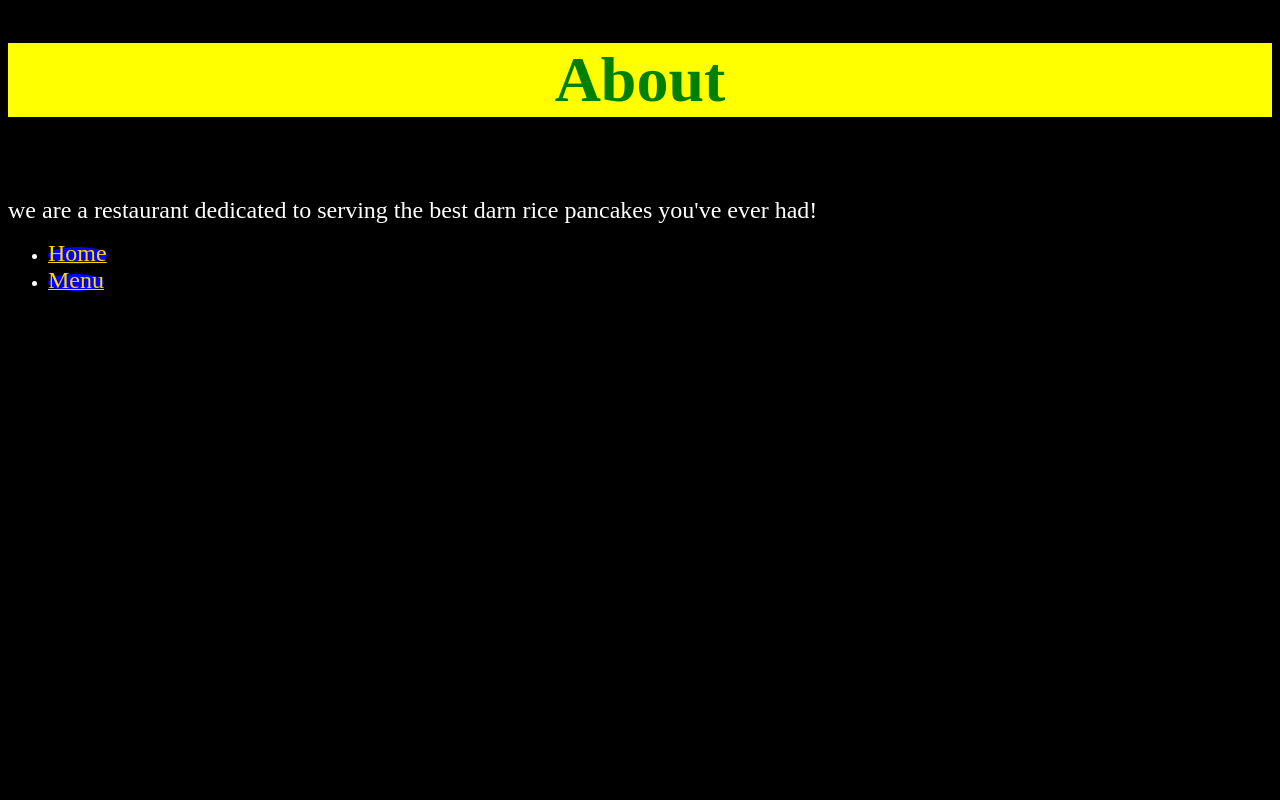
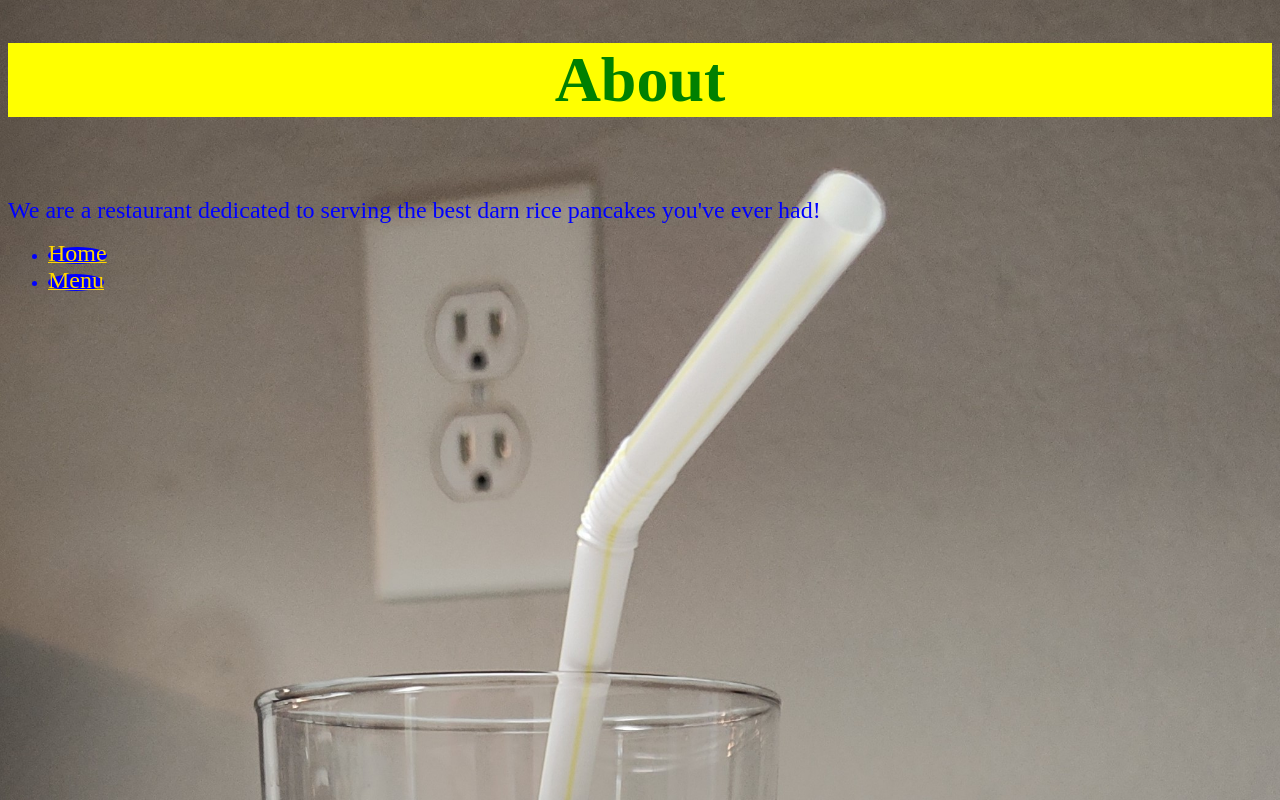
Before and after one commit to isaiah314/coding-2, a plain HTML site: page about.html in a window 1280 px wide. Drawn offline with Linux system fonts and the light colour scheme.

Commit message:
added image

```diff
--- a/about.html
+++ b/about.html
@@ -8,7 +8,7 @@
 </head>
 <body>
     <font size="+3"><h1><center>About</center></h1></font><br>
-    <font size="+2">we are a restaurant dedicated to serving the best darn rice pancakes you've ever had!</font>
+    <font size="+2">We are a restaurant dedicated to serving the best darn rice pancakes you've ever had!</font>
     <ul>
         <li><a href="index.html"><font size="+2">Home</font></a></li>
         <li><a href="menu.html"><font size="+2">Menu</font></a></li>
--- a/style.css
+++ b/style.css
@@ -4,6 +4,7 @@ a{
 }
 h1{color:green}
 h1{background-color: yellow;}
-body {background-color: black;
-color: white;}
+body {background-image: url("/yourordersir.JPG");
+    background-size: cover;
+color: blue;}
 p{color:darkblue}p{background-color: yellow;border-radius: 0%;}
```
Also changed, not shown: index.html (+1 -1 lines), menu.html (+1 -0 lines), yourordersir.jpg (added).
